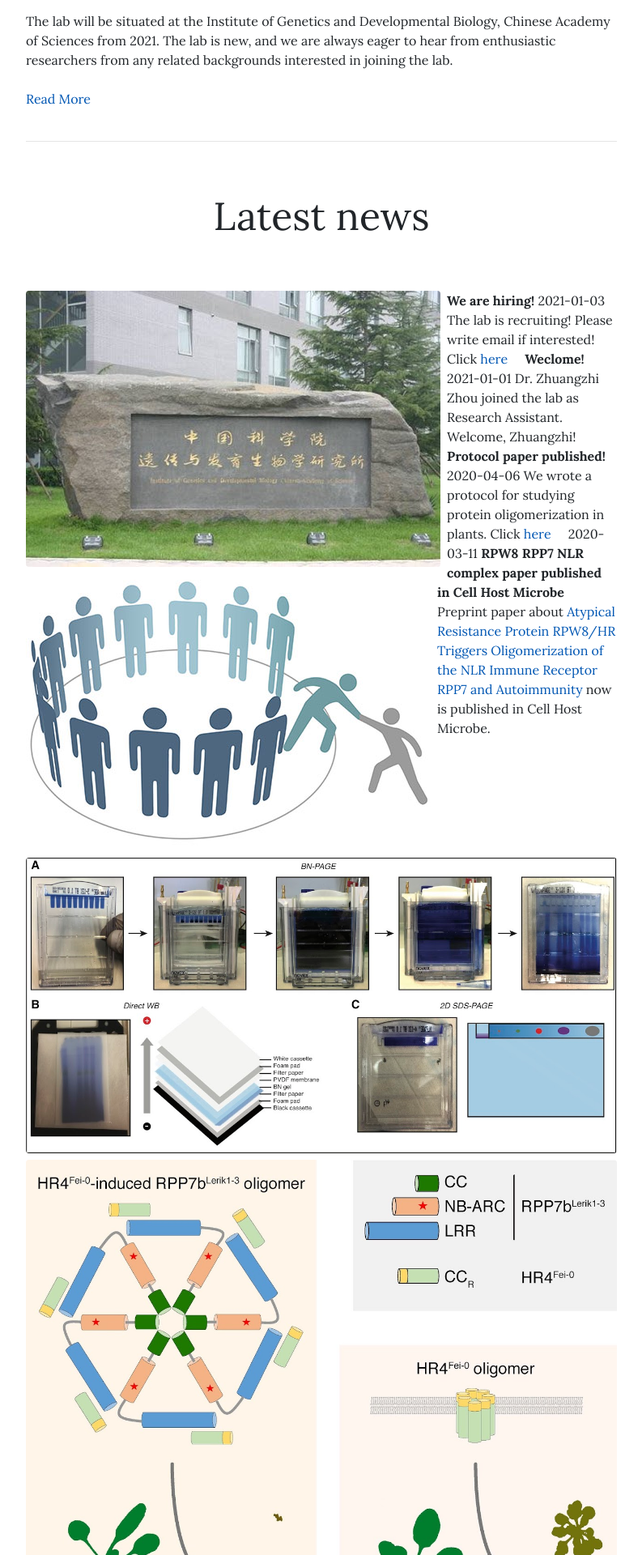
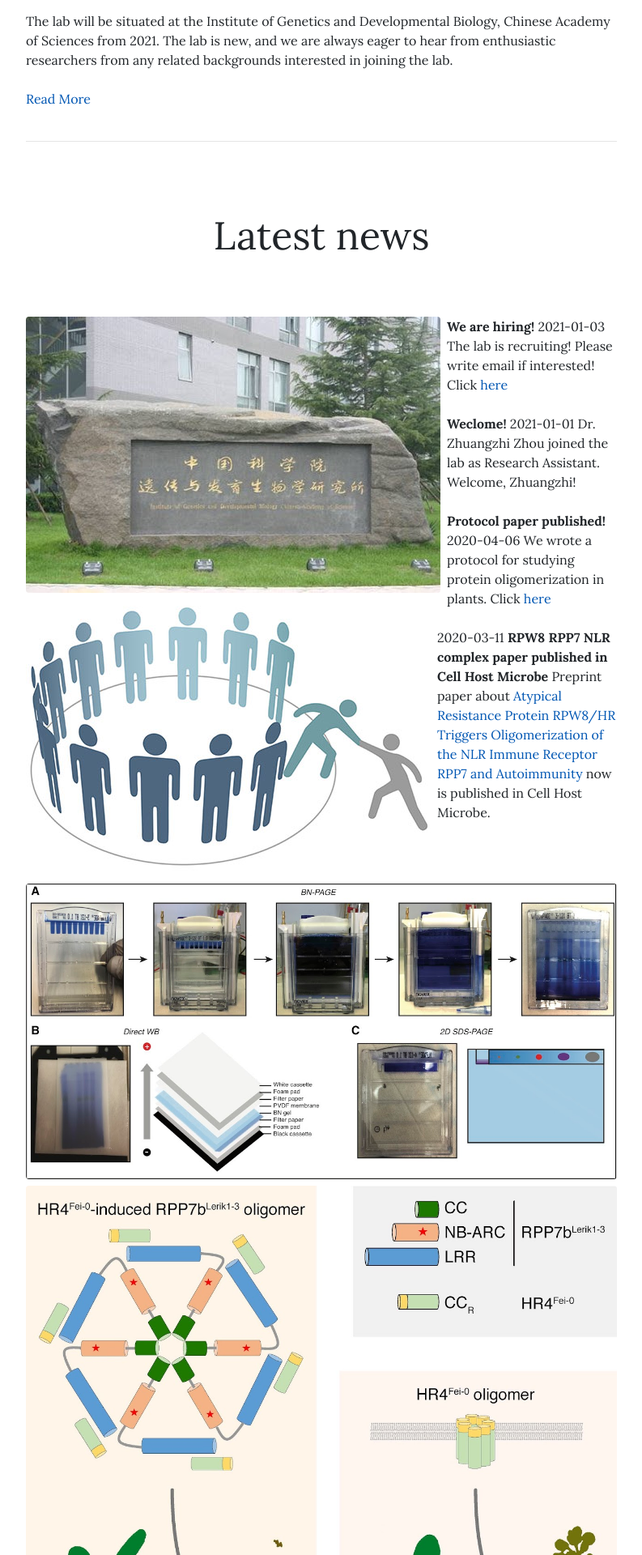
Before and after one commit to leili-plantmicrobe/leili-plantmicrobe.github.io, a Jekyll site: the page built from pages/home.md, in a window 1280 px wide. Shown: the part 658-2578 px from the top of the page at 81% size, without its empty margins (243-1036 px from the left). Built offline with Jekyll 4.4.1, drawn with Linux system fonts in a browser that asks for light colours.

Commit message:
Update home.md

```diff
--- a/pages/home.md
+++ b/pages/home.md
@@ -20,43 +20,42 @@ We are interested in the molecular mechanism of plant-microbe interaction. Focus
 The lab will be situated at the Institute of Genetics and Developmental Biology, Chinese Academy of Sciences from 2021. The lab is new, and we are always eager to hear from enthusiastic researchers from any related backgrounds interested in joining the lab.
 <br/>
 <br/>
-[Read More](/about/)
+[Read More](/research/)
 <br/>
 <br/>
 
 ---
 
 
-&nbsp;
-&nbsp;
+<br/>
+<br/>
 <p align="center">
 <font size="16">
 Latest news
 </font>
 </p>
-&nbsp;
-&nbsp;
-
+<br/>
+<br/>
 ![hiring](/assets/img/hiring.jpg){: .rounded .float-left}
 **We are hiring!**
 2021-01-03
 The lab is recruiting! Please write email if interested!
 Click [here](/join/)
-&nbsp;
-&nbsp;
+<br/>
+<br/>
 ![zhuangzhi](/assets/img/join.png){: .rounded .float-left}
 **Weclome!**
 2021-01-01
 Dr. Zhuangzhi Zhou joined the lab as Research Assistant. Welcome, Zhuangzhi!
-&nbsp;
-&nbsp;
+<br/>
+<br/>
 ![bupage1](/assets/img/bupage.jpg){: .rounded .float-left}
 **Protocol paper published!**
 2020-04-06
 We wrote a protocol for studying protein oligomerization in plants.
 Click [here](https://currentprotocols.onlinelibrary.wiley.com/doi/full/10.1002/cppb.20107)
-&nbsp;
-&nbsp;
+<br/>
+<br/>
 ![rpp7](/assets/img/rpp7.jpg){: .rounded .float-left}
 2020-03-11
 **RPW8 RPP7 NLR complex paper published in Cell Host Microbe**
```
